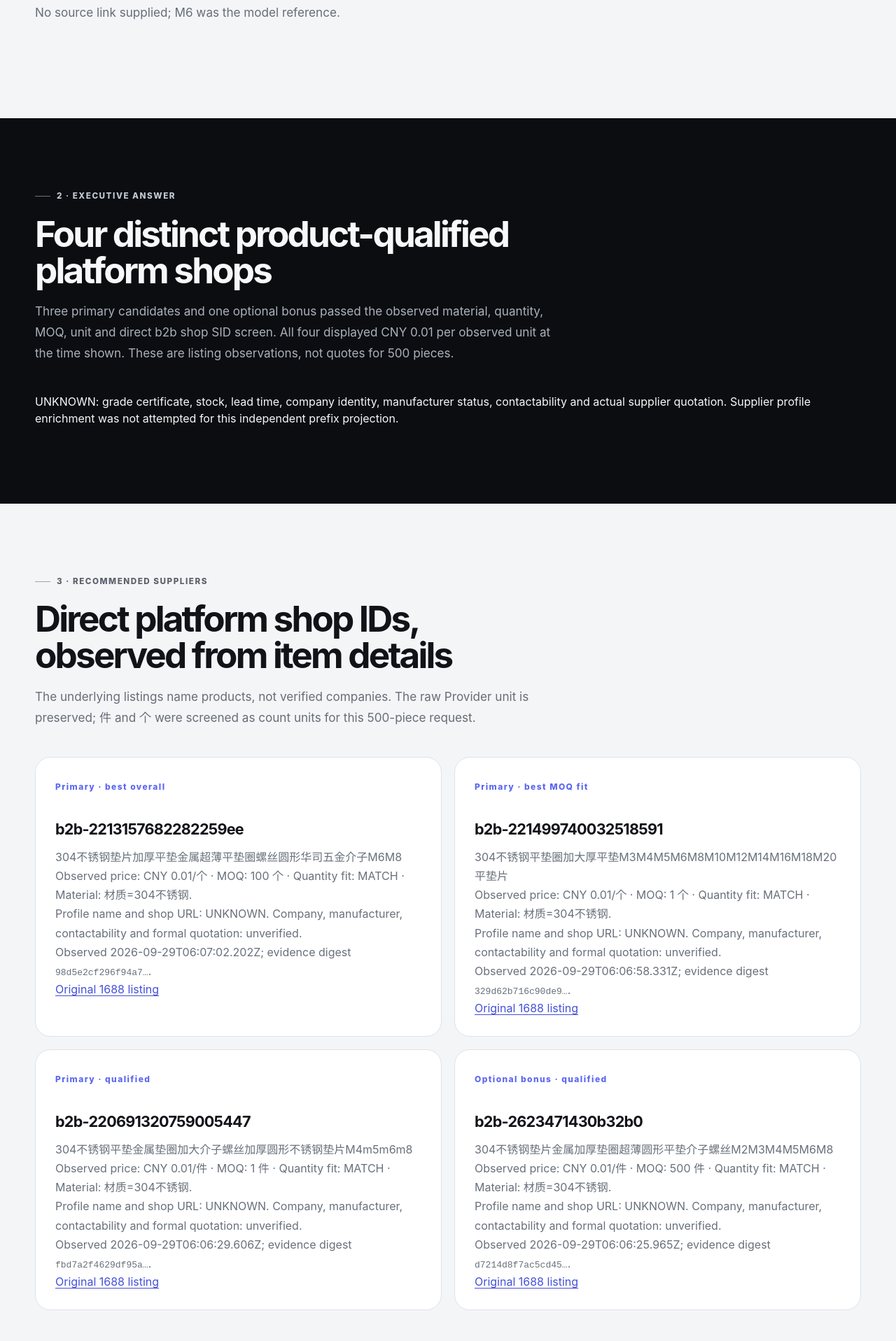
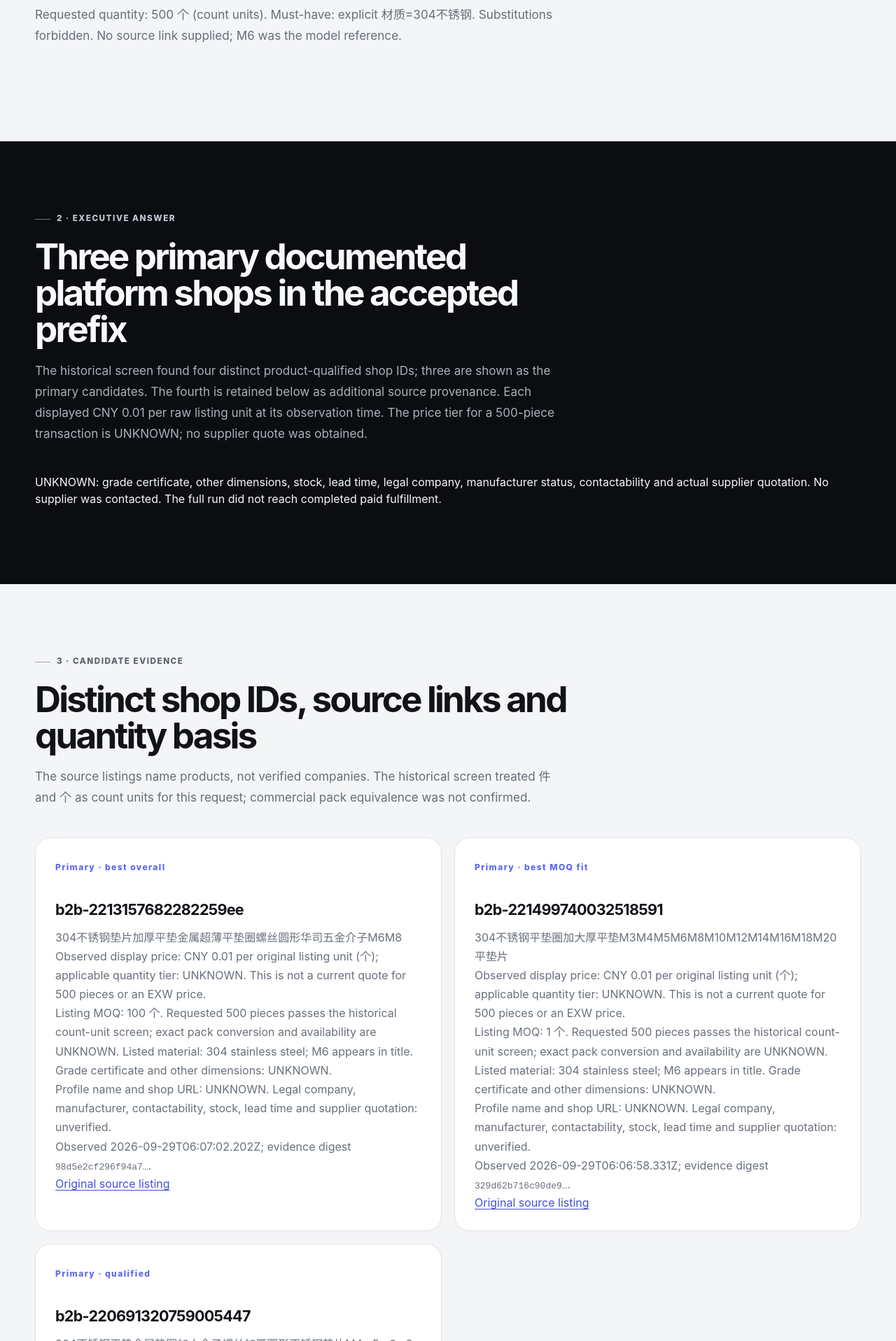
Before and after one commit to kiddhu/seekapi-public, a Next.js app: page /china-supply-check/sample in a window 1280 px wide. Shown: the part 883-2800 px from the top of the page at 70% size. Built offline with nearby package versions, Linux system fonts and the light colour scheme.

Commit message:
feat(csc): align app/china-supply-check/sample/page.tsx with evidence copy

```diff
--- a/app/china-supply-check/sample/page.tsx
+++ b/app/china-supply-check/sample/page.tsx
@@ -2,22 +2,45 @@ import Link from 'next/link';
 import { Eyebrow, PageShell, SectionTitle } from '@/components/site';
 import { pageMetadata } from '@/lib/site';
 
-export const metadata = pageMetadata('Sample China Supply Check report — 304 stainless M6 washers', 'Five-section sample projected from independently accepted V4-prefix real evidence: four distinct 1688 platform shop candidates, observed price and MOQ, and explicit unknowns.', '/china-supply-check/sample');
+export const metadata = pageMetadata(
+  'Historical China Supply Check evidence sample — 304 stainless M6 washers',
+  'Three primary B2B shop candidates from an independently accepted V4 prefix, with a fourth observed shop. The full historical run remains TECHNICAL_BLOCKED. Listing prices are not quotations.',
+  '/china-supply-check/sample',
+);
 
 const candidates = [
   { sid: 'b2b-2213157682282259ee', offer: '671663794075', title: '304不锈钢垫片加厚平垫金属超薄平垫圈螺丝圆形华司五金介子M6M8', unit: '个', moq: 100, observedAt: '2026-09-29T06:07:02.202Z', digest: '98d5e2cf296f94a7f8aa30245283f1f196478d7bcf68d17caf9b0e16091bbaca', role: 'Primary · best overall' },
   { sid: 'b2b-221499740032518591', offer: '692902810039', title: '304不锈钢平垫圈加大厚平垫M3M4M5M6M8M10M12M14M16M18M20平垫片', unit: '个', moq: 1, observedAt: '2026-09-29T06:06:58.331Z', digest: '329d62b716c90de93a328085a0e2ba7905bd7825a688d621c6d2bab6d8481cf1', role: 'Primary · best MOQ fit' },
   { sid: 'b2b-220691320759005447', offer: '876803043112', title: '304不锈钢平垫金属垫圈加大介子螺丝加厚圆形不锈钢垫片M4m5m6m8', unit: '件', moq: 1, observedAt: '2026-09-29T06:06:29.606Z', digest: 'fbd7a2f4629df95ab665336313abd37f1da3cc7bfcd7788cf1a64fdaad6044bc', role: 'Primary · qualified' },
-  { sid: 'b2b-2623471430b32b0', offer: '615843331321', title: '304不锈钢垫片金属加厚垫圈超薄圆形平垫介子螺丝M2M3M4M5M6M8', unit: '件', moq: 500, observedAt: '2026-09-29T06:06:25.965Z', digest: 'd7214d8f7ac5cd458456efe5067d0fd5c67b0257fb20b5456d809aa2d61ab9ad', role: 'Optional bonus · qualified' },
 ] as const;
+const additional = { sid: 'b2b-2623471430b32b0', offer: '615843331321', title: '304不锈钢垫片金属加厚垫圈超薄圆形平垫介子螺丝M2M3M4M5M6M8', unit: '件', moq: 500, observedAt: '2026-09-29T06:06:25.965Z', digest: 'd7214d8f7ac5cd458456efe5067d0fd5c67b0257fb20b5456d809aa2d61ab9ad' } as const;
+const rfqDraft = [
+  'Subject: RFQ — 304 stainless M6 flat washers, 500 pieces',
+  'Please confirm the exact M6 variant and 304 material grade.',
+  'Quote your current price and currency for 500 pieces, price unit/pack and EXW term only if offered.',
+  'Confirm current MOQ, available quantity, production or dispatch lead time, sample availability, packaging and payment terms.',
+  'Please provide any available material or grade evidence and identify your legal company/contact.',
+  'This is a draft for buyer review. No supplier has been contacted.',
+].join('\n');
+
+function Candidate({ c }: { c: typeof candidates[number] }) {
+  return <article className="feature-card">
+    <span className="feature-index">{c.role}</span><h3>{c.sid}</h3><p>{c.title}</p>
+    <p>Observed display price: CNY 0.01 per original listing unit ({c.unit}); applicable quantity tier: UNKNOWN. This is not a current quote for 500 pieces or an EXW price.</p>
+    <p>Listing MOQ: {c.moq} {c.unit}. Requested 500 pieces passes the historical count-unit screen; exact pack conversion and availability are UNKNOWN. Listed material: 304 stainless steel; M6 appears in title. Grade certificate and other dimensions: UNKNOWN.</p>
+    <p>Profile name and shop URL: UNKNOWN. Legal company, manufacturer, contactability, stock, lead time and supplier quotation: unverified.</p>
+    <p>Observed {c.observedAt}; evidence digest <code>{c.digest.slice(0, 16)}…</code>.</p>
+    <a className="text-link" href={'https://detail.1688.com/offer/' + c.offer + '.html'}>Original source listing</a>
+  </article>;
+}
 
 export default function SampleReportPage() {
   return <PageShell>
-    <section className="page-hero"><div className="container"><Eyebrow>Real-evidence sample · historical V4 prefix</Eyebrow><h1>304 stainless M6 flat washers · 500 pieces</h1><p>Independent sample projection from V4 search and item details, attempts 23–33. The historical V4 execution remains TECHNICAL_BLOCKED after a separate seller profile failure at attempt 34. This sample does not alter that record.</p><div className="button-row"><Link className="button button-ghost" href="/china-supply-check">Read the current product contract</Link></div></div></section>
-    <section className="section"><div className="container"><SectionTitle eyebrow="1 · Your Request" title="304 不锈钢 M6 平垫圈" body="Quantity: 500 个 (count units). Must-have: explicit 材质=304不锈钢. Substitutions forbidden. No source link supplied; M6 was the model reference."/></div></section>
-    <section className="section section-dark"><div className="container"><SectionTitle eyebrow="2 · Executive Answer" title="Four distinct product-qualified platform shops" body="Three primary candidates and one optional bonus passed the observed material, quantity, MOQ, unit and direct b2b shop SID screen. All four displayed CNY 0.01 per observed unit at the time shown. These are listing observations, not quotes for 500 pieces."/><p>UNKNOWN: grade certificate, stock, lead time, company identity, manufacturer status, contactability and actual supplier quotation. Supplier profile enrichment was not attempted for this independent prefix projection.</p></div></section>
-    <section className="section"><div className="container"><SectionTitle eyebrow="3 · Recommended Suppliers" title="Direct platform shop IDs, observed from item details" body="The underlying listings name products, not verified companies. The raw Provider unit is preserved; 件 and 个 were screened as count units for this 500-piece request."/><div className="grid-2">{candidates.map((c)=><article className="feature-card" key={c.sid}><span className="feature-index">{c.role}</span><h3>{c.sid}</h3><p>{c.title}</p><p>Observed price: CNY 0.01/{c.unit} · MOQ: {c.moq} {c.unit} · Quantity fit: MATCH · Material: 材质=304不锈钢.</p><p>Profile name and shop URL: UNKNOWN. Company, manufacturer, contactability and formal quotation: unverified.</p><p>Observed {c.observedAt}; evidence digest <code>{c.digest.slice(0,16)}…</code>.</p><a className="text-link" href={`https://detail.1688.com/offer/${c.offer}.html`}>Original 1688 listing</a></article>)}</div></div></section>
-    <section className="section section-dark"><div className="container"><SectionTitle eyebrow="4 · Why Other Results Were Excluded" title="The hard screen was not relaxed" body="Two item details lacked a valid direct shop SID; one mandatory material fact was unknown; one candidate duplicated a shop; two showed specification mismatch. None was counted toward the three-candidate promise."/></div></section>
-    <section className="section"><div className="container"><SectionTitle eyebrow="5 · Next Action — Live RFQ Compare" title="A future, separate $19.90 human service" body="A completed check can prepare an editable RFQ draft. The customer would select up to three listed shops and confirm the exact RFQ and recipients before a separate payment could authorize one human contact round. The 72-hour response window would begin only after confirmation and successful payment; replies are not guaranteed. This sample did not contact suppliers."/><p>Sample RFQ subject: RFQ for 304 不锈钢 M6 平垫圈 (M6). Ask for a current price at 500 个, MOQ, grade evidence, sample availability, lead time, packaging and payment terms. Draft and recipients remain unconfirmed; payment is not started.</p><p>Source: independently approved V4-prefix acceptance artifact <code>954f06a382a095342b46020ff5135c1fbcef981fc84b6ba9e51c1b611ad1d102</code>; answer digest <code>b9eb4131108439867a549842bed1b58b87a95317522b7522e7a4ae14d0b90017</code>. <a className="text-link" href="https://github.com/kiddhu/aion-governance/issues/1034#issuecomment-5885733478">Acceptance provenance</a>.</p></div></section>
+    <section className="page-hero"><div className="container"><Eyebrow>Historical real-evidence sample · V4 prefix</Eyebrow><h1>304 stainless M6 flat washers · 500 pieces</h1><p>Three primary candidates below were projected from independently accepted search and item-detail evidence, attempts 23–33. The full historical V4 run remains <strong>TECHNICAL_BLOCKED</strong> after a separate seller-profile failure at attempt 34. This page is not a completed paid customer order or a current supplier quotation.</p><div className="button-row"><Link className="button button-ghost" href="/china-supply-check">Read the current product contract</Link></div></div></section>
+    <section className="section"><div className="container"><SectionTitle eyebrow="1 · Your Request" title="304 不锈钢 M6 平垫圈" body="Requested quantity: 500 个 (count units). Must-have: explicit 材质=304不锈钢. Substitutions forbidden. No source link supplied; M6 was the model reference."/></div></section>
+    <section className="section section-dark"><div className="container"><SectionTitle eyebrow="2 · Executive Answer" title="Three primary documented platform shops in the accepted prefix" body="The historical screen found four distinct product-qualified shop IDs; three are shown as the primary candidates. The fourth is retained below as additional source provenance. Each displayed CNY 0.01 per raw listing unit at its observation time. The price tier for a 500-piece transaction is UNKNOWN; no supplier quote was obtained."/><p>UNKNOWN: grade certificate, other dimensions, stock, lead time, legal company, manufacturer status, contactability and actual supplier quotation. No supplier was contacted. The full run did not reach completed paid fulfillment.</p></div></section>
+    <section className="section"><div className="container"><SectionTitle eyebrow="3 · Candidate evidence" title="Distinct shop IDs, source links and quantity basis" body="The source listings name products, not verified companies. The historical screen treated 件 and 个 as count units for this request; commercial pack equivalence was not confirmed."/><div className="grid-2">{candidates.map(c => <Candidate c={c} key={c.sid}/>)}</div></div></section>
+    <section className="section section-dark"><div className="container"><SectionTitle eyebrow="4 · Exclusions and additional evidence" title="The hard screen was not relaxed" body="Two item details lacked a valid direct shop SID; one mandatory material fact was unknown; one duplicated a shop; two showed specification mismatch. None was counted toward the primary three."/><p>Additional observed qualified shop ID: {additional.sid}. Its source listing displayed CNY 0.01/{additional.unit}, MOQ {additional.moq} {additional.unit}, observed {additional.observedAt}. Tier, company identity, actual quotation and availability remain UNKNOWN. <a className="text-link" href={'https://detail.1688.com/offer/' + additional.offer + '.html'}>Original source listing</a>. Evidence digest <code>{additional.digest.slice(0, 16)}…</code>.</p></div></section>
+    <section className="section"><div className="container"><SectionTitle eyebrow="5 · Next Action" title="Edit an RFQ draft before any separate outreach" body="The following example is editable locally in your browser. Editing it does not save, submit, charge or contact anyone. The future USD 19.90 Live RFQ Compare would require an exact confirmed RFQ, up to three selected recipients, separate payment and authorization for one human outreach round with a 72-hour response window; supplier replies are not guaranteed."/><textarea className="code-block" aria-label="Editable sample RFQ draft" defaultValue={rfqDraft} style={{width:'100%',minHeight:'16rem'}}/><p>For a current quote, ask the supplier to confirm price/currency/unit and terms, availability, MOQ and lead time. The observed listing price above cannot answer those questions.</p><p>Source: independently approved V4-prefix acceptance artifact <code>954f06a382a095342b46020ff5135c1fbcef981fc84b6ba9e51c1b611ad1d102</code>; answer digest <code>b9eb4131108439867a549842bed1b58b87a95317522b7522e7a4ae14d0b90017</code>. <a className="text-link" href="https://github.com/kiddhu/aion-governance/issues/1034#issuecomment-5885733478">Acceptance provenance</a>.</p></div></section>
   </PageShell>;
 }
```
